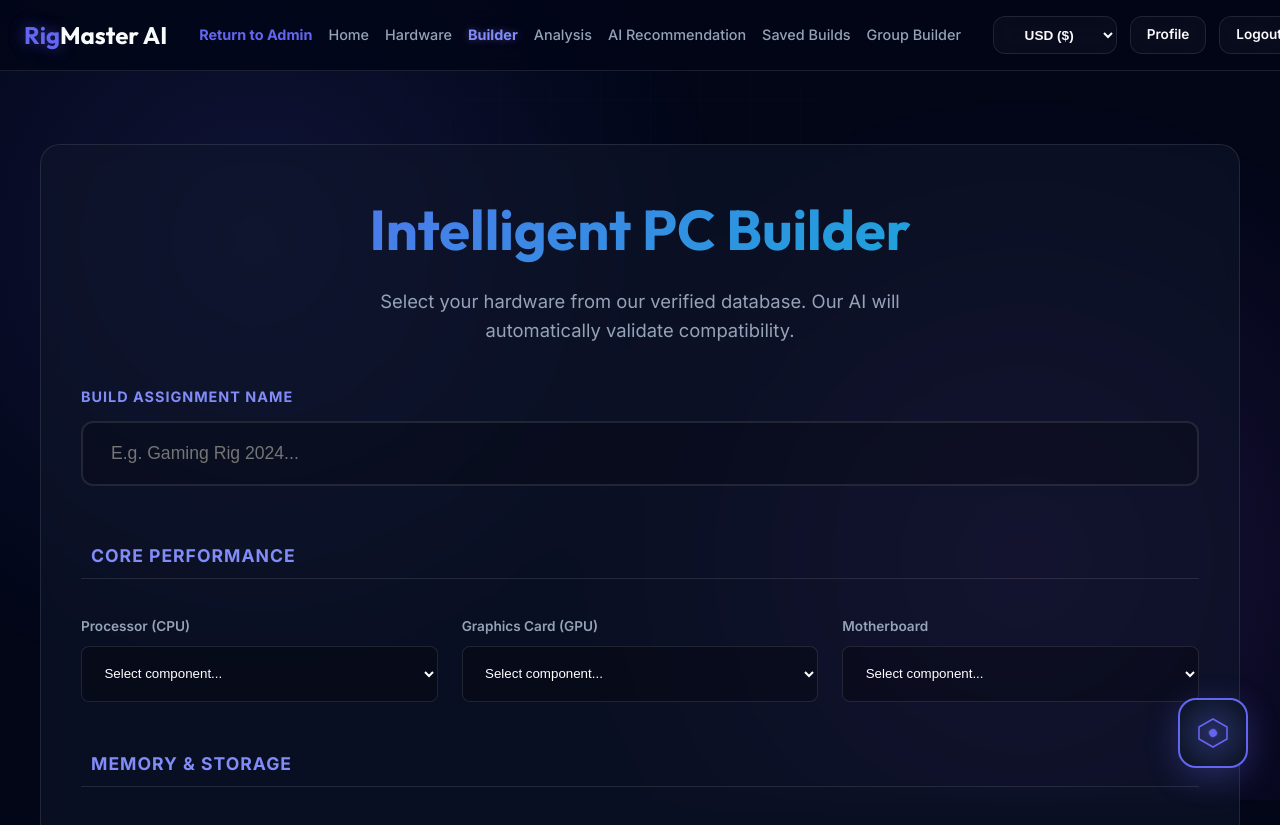
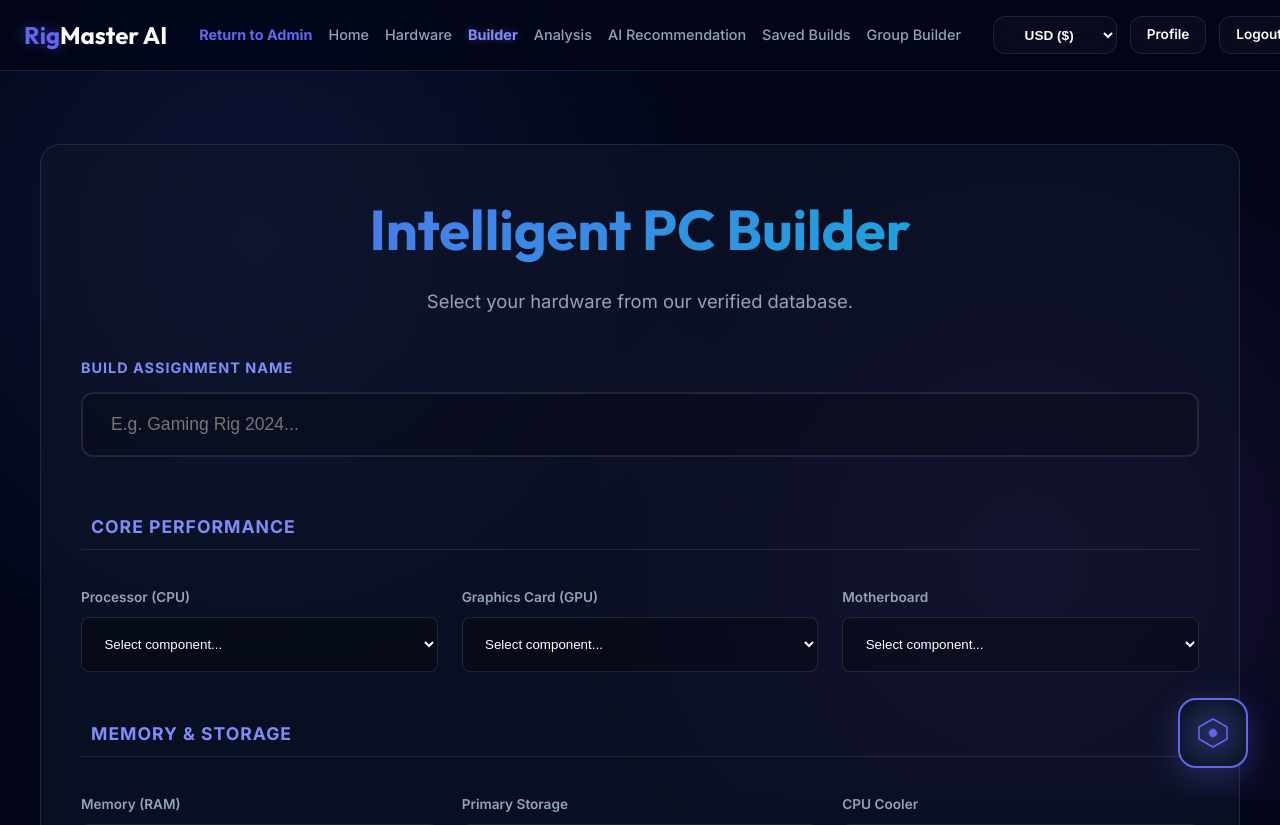
Before and after one commit to blessen5/rigmaster-ai, a Flask app: page /builder in a window 1280 px wide. Shown: the top 825 px of the page. Run offline with Flask 3, Linux system fonts and the light colour scheme; the visitor is signed in with stand-in values (Sample User, id 1); data that the repository does not hold is empty; some libraries are stand-ins or nearby versions.

Commit message:
Remove compatibility validation text from builder header

```diff
--- a/templates/builder.html
+++ b/templates/builder.html
@@ -86,7 +86,7 @@
             <div style="text-align: center; margin-bottom: 2.5rem;">
                 <h1 class="text-gradient" style="font-size: 3.5rem; margin-bottom: 0.75rem;">Intelligent PC Builder</h1>
                 <p style="font-size: 1.15rem; color: var(--text-muted); max-width: 600px; margin: 0 auto;">
-                    Select your hardware from our verified database. Our AI will automatically validate compatibility.
+                    Select your hardware from our verified database.
                 </p>
             </div>
 
```
